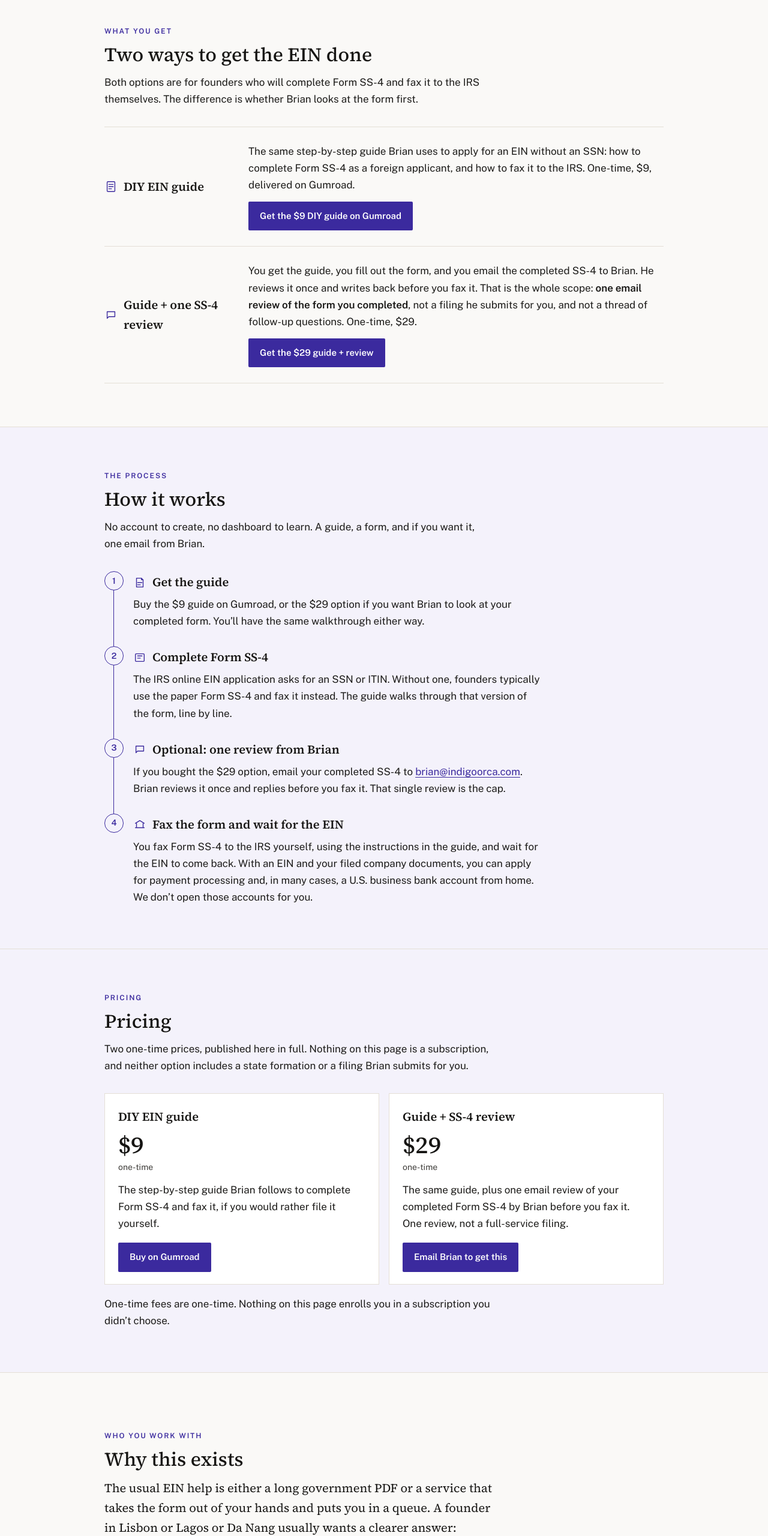
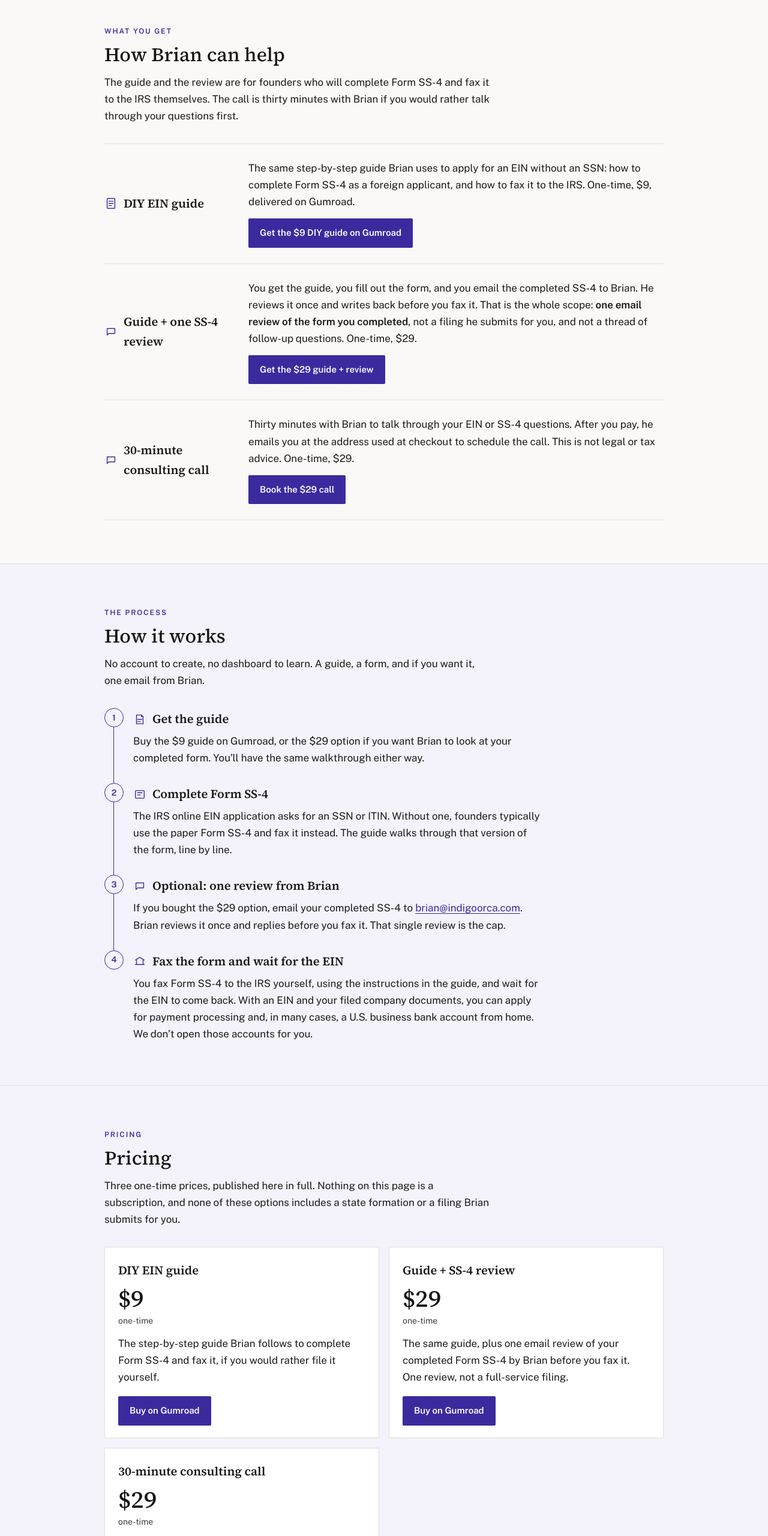
Before and after one commit to bpridemore1/indigo-orca, a plain HTML site: page index.html in a window 1280 px wide. Shown: the part 1060-3620 px from the top of the page at 60% size. Drawn offline with nearby package versions, Linux system fonts and the light colour scheme.

Commit message:
Point $29 buttons at Gumroad and add a $29 consulting call (#8)
Swap the guide + SS-4 review mailto buttons for the live Gumroad product, and add a third pricing card for a $29 30-minute EIN consulting call with Brian.

```diff
--- a/index.html
+++ b/index.html
@@ -16,7 +16,8 @@
         3. Getting started (#start)
         4. Footer (footer.site)
       $9 DIY guide: https://indigobrian.gumroad.com/l/hjykie
-      $29 guide + one SS-4 review: mailto until the Gumroad product exists, then swap the href.
+      $29 guide + one SS-4 review: https://indigobrian.gumroad.com/l/ein-guide-ss4-review
+      $29 30-minute EIN consulting call: https://book.stripe.com/fZu7sEgq9cxOdvDcDi3ks0h
       Beehiiv is paused (Nov 2026). The hero newsletter form and the free SS-4 checklist
       link (both went to indigo-orca.beehiiv.com) were removed. Restore them only if signup works again.
     -->
@@ -405,10 +406,11 @@
       <section id="services">
         <div class="wrap">
           <p class="overline">What you get</p>
-          <h2>Two ways to get the EIN done</h2>
+          <h2>How Brian can help</h2>
           <p class="intro">
-            Both options are for founders who will complete Form SS-4 and fax it to the
-            IRS themselves. The difference is whether Brian looks at the form first.
+            The guide and the review are for founders who will complete Form SS-4 and
+            fax it to the IRS themselves. The call is thirty minutes with Brian if you
+            would rather talk through your questions first.
           </p>
           <div class="svc">
             <div class="svc-row">
@@ -434,7 +436,20 @@
                 That is the whole scope: <strong>one email review of the form you completed</strong>,
                 not a filing he submits for you, and not a thread of follow-up questions.
                 One-time, $29.
-                <a class="btn btn-primary" href="mailto:brian@indigoorca.com?subject=Guide%20%2B%20SS-4%20review%20(%2429)">Get the $29 guide + review</a>
+                <a class="btn btn-primary" href="https://indigobrian.gumroad.com/l/ein-guide-ss4-review" target="_blank" rel="noopener">Get the $29 guide + review</a>
+              </p>
+            </div>
+            <div class="svc-row">
+              <h3>
+                <svg class="ico" viewBox="0 0 24 24" aria-hidden="true" focusable="false"><path d="M5 6h14v9H8l-3 3z"/></svg>
+                30-minute consulting call
+              </h3>
+              <p>
+                Thirty minutes with Brian to talk through your EIN or SS-4 questions.
+                After you pay, he emails you at the address used at checkout to
+                schedule the call. This is not legal or tax advice.
+                One-time, $29.
+                <a class="btn btn-primary" href="https://book.stripe.com/fZu7sEgq9cxOdvDcDi3ks0h" target="_blank" rel="noopener">Book the $29 call</a>
               </p>
             </div>
           </div>
@@ -514,9 +529,9 @@
           <p class="overline">Pricing</p>
           <h2>Pricing</h2>
           <p class="intro">
-            Two one-time prices, published here in full. Nothing on this page is a
-            subscription, and neither option includes a state formation or a filing
-            Brian submits for you.
+            Three one-time prices, published here in full. Nothing on this page is a
+            subscription, and none of these options includes a state formation or a
+            filing Brian submits for you.
           </p>
           <div class="price-grid">
             <article class="price-card">
@@ -531,7 +546,14 @@
               <p class="amt">$29</p>
               <p class="fine">one-time</p>
               <p class="detail">The same guide, plus one email review of your completed Form SS-4 by Brian before you fax it. One review, not a full-service filing.</p>
-              <a class="btn btn-primary" href="mailto:brian@indigoorca.com?subject=Guide%20%2B%20SS-4%20review%20(%2429)">Email Brian to get this</a>
+              <a class="btn btn-primary" href="https://indigobrian.gumroad.com/l/ein-guide-ss4-review" target="_blank" rel="noopener">Buy on Gumroad</a>
+            </article>
+            <article class="price-card">
+              <h3>30-minute consulting call</h3>
+              <p class="amt">$29</p>
+              <p class="fine">one-time</p>
+              <p class="detail">A 30-minute call with Brian to talk through your EIN or SS-4 questions. After you pay, he emails you to schedule. This is not legal or tax advice.</p>
+              <a class="btn btn-primary" href="https://book.stripe.com/fZu7sEgq9cxOdvDcDi3ks0h" target="_blank" rel="noopener">Book the call</a>
             </article>
           </div>
           <!-- Beehiiv paused: free SS-4 checklist signup removed. It previously linked to indigo-orca.beehiiv.com. -->
@@ -619,6 +641,14 @@
               </p>
             </div>
             <div class="faq-item">
+              <h3>What is included in the $29 consulting call?</h3>
+              <p>
+                Thirty minutes with Brian about your EIN or SS-4 questions. After you
+                pay, he emails you to schedule. It is not legal or tax advice, and it
+                is not a filing he submits for you.
+              </p>
+            </div>
+            <div class="faq-item">
               <h3>Is this legal or tax advice?</h3>
               <p>
                 No. Indigo Orca is not a law firm, accounting firm, or tax advisor,
@@ -636,10 +666,13 @@
           <p>
             Most founders start with the $9 DIY guide. If you want Brian to look at
             your completed SS-4 once before you fax it, get the $29 guide + review.
+            If you would rather talk it through, book a 30-minute consulting call
+            for $29.
           </p>
           <ul class="start-links">
             <li><a class="btn btn-primary" href="https://indigobrian.gumroad.com/l/hjykie" target="_blank" rel="noopener">Buy the $9 DIY EIN Guide on Gumroad</a></li>
-            <li><a class="btn btn-primary" href="mailto:brian@indigoorca.com?subject=Guide%20%2B%20SS-4%20review%20(%2429)">Get the $29 guide + SS-4 review</a></li>
+            <li><a class="btn btn-primary" href="https://indigobrian.gumroad.com/l/ein-guide-ss4-review" target="_blank" rel="noopener">Get the $29 guide + SS-4 review</a></li>
+            <li><a class="btn btn-primary" href="https://book.stripe.com/fZu7sEgq9cxOdvDcDi3ks0h" target="_blank" rel="noopener">Book the $29 consulting call</a></li>
           </ul>
           <p class="reassure">
             You&rsquo;ll hear back from Brian at <a href="mailto:brian@indigoorca.com">brian@indigoorca.com</a>, not a sequence of automated emails.
```
